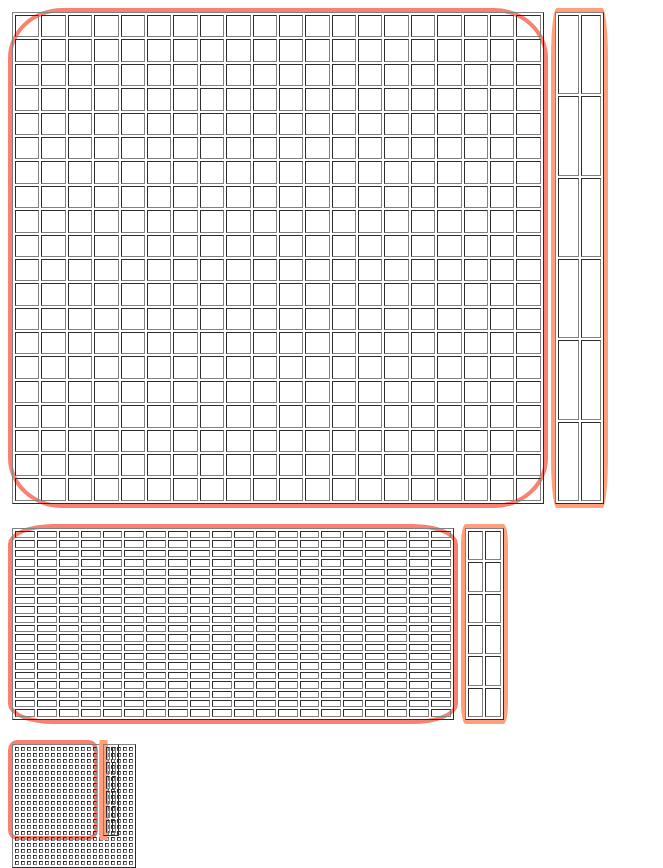
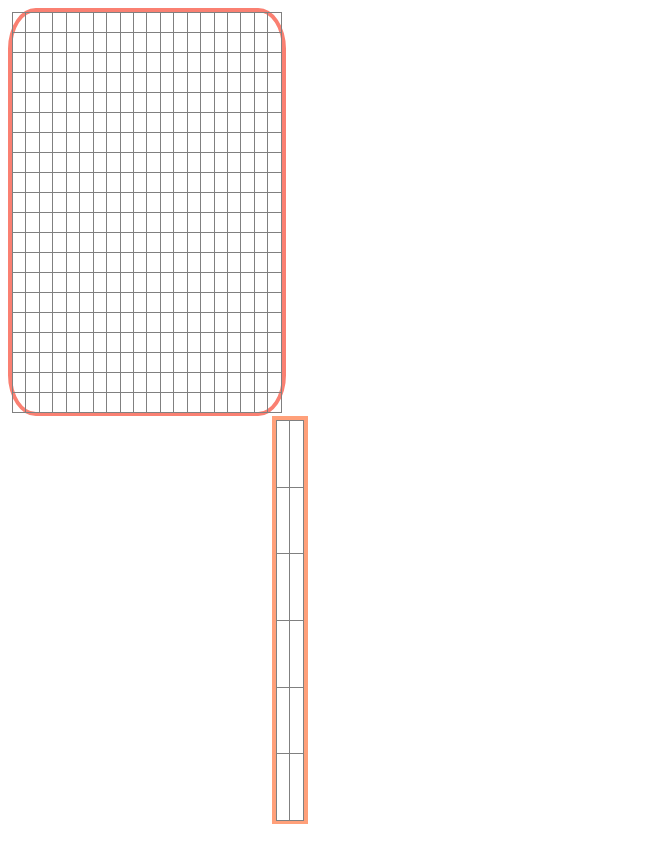
Before and after one commit to aliciapr/grid, a plain HTML site: page index.html in a window 1280 px wide. Shown: the whole page, without its empty margins (0-663 px from the left). After the commit the page ends 824 px from the top, so only its background shows below. Drawn offline with Linux system fonts and the light colour scheme.

Commit message:
Current version with errors in Palette

```diff
--- a/index.html
+++ b/index.html
@@ -11,7 +11,7 @@
 </head>
 
 <body>
-	<div id="mainContainer" class="main" style="height: 500; width: 600"></div>
+	<div id="mainContainer" class="main" style="height: 400; width: 300"></div>
 	<p></p>
 	<div id="secondMainContainer" class="main"
 		style="height: 200; width: 500"></div>
--- a/src/main.js
+++ b/src/main.js
@@ -3,10 +3,9 @@ $(document).ready(function() {
 	// var containerName = "mainContainer"; createMainContainer(containerName);
 
 	// $(".main").css('border', '2px solid blue');
-
 	$('#mainContainer').coloredGrid();
 
-	$('#secondMainContainer').coloredGrid();
-	$('#thirdMainContainer').coloredGrid();
+	// $('#secondMainContainer').coloredGrid();
+	// $('#thirdMainContainer').coloredGrid();
 
 });
--- a/src/plugins.js
+++ b/src/plugins.js
@@ -4,25 +4,33 @@
 		var mainHeight = this.height();
 		var mainWidth = this.width();
 
-		this.createGrid(mainHeight, mainWidth);
+		this.createCanvas(mainHeight, mainWidth);
 		this.createPalette(mainHeight, mainWidth);
+
 		return this;
 	};
 })(jQuery);
 
 (function($) {
-	$.fn.createGrid = function(height, width) {
+	$.fn.createCanvas = function(height, width) {
 
 		var firstDiv = jQuery('<div/>', {
 			id : 'firstDiv'
 		}).appendTo(this);
+		var borderWidth = parseFloat(this.css("border-top-width"))
+				+ parseFloat(this.css("border-bottom-width"));
+		var borderHeight = parseFloat(this.css("border-left-width"))
+				+ parseFloat(this.css("border-right-width"));
+		var fWidth = (width * 0.9) - borderWidth; // (width * 0.9) - 8 //4px
+		// per border, therefore 8
+		var fHeight = height - borderHeight; // height - 8;
 		firstDiv.css({
+			// 'display' : 'table',
 			'border' : '4px solid salmon',
 			'float' : 'left',
 			'border-radius' : '10%',
-			'width' : (width * 0.9) - 8, // 4px per border, therefore 8
-			'height' : height - 8
-		// same with height, to enclose the child in the parent
+			'width' : fWidth,
+			'height' : fHeight
 		});
 
 		var tableName = "myTable_" + this.attr('id');
@@ -30,11 +38,32 @@
 				+ ' border="1" "><tbody></tbody><table>');
 		tableName = '#' + tableName;
 		$(tableName).css({
-			'height' : '100%',
+			// ,'table-layout' : 'fixed'
+			// 'height' : '100%',
+			'border-collapse' : 'collapse',
 			'width' : '100%'
 		});
-		firstDiv.createTable($(tableName), 20, 20);
 
+		firstDiv.createTable($(tableName), 20, 20, fHeight);
+
+		return this;
+	};
+})(jQuery);
+(function($) {
+	$.fn.createTable = function(tbody, rows, cols, totalHeight) {
+		var r, c, trow;
+		var aux = totalHeight / rows;
+		for (r = 0; r < rows; r++) {
+			trow = $("<tr>");
+			for (c = 0; c < cols; c++) {
+				// $("<td>").text("Cell " + r + "," + c).data("col",
+				// c).appendTo(trow);
+				$("<td>").data("col", c).height(aux).appendTo(trow);// .css('height',
+				// aux)
+			}
+			trow.appendTo(tbody);
+		}
+		// $("tr:odd").css('background', '#ccc');
 		return this;
 	};
 })(jQuery);
@@ -46,45 +75,34 @@
 			id : 'secondDiv'
 		}).appendTo(this);
 		var secondWidth = width * 0.1;
-		var margin = secondWidth * 0.05;
-		var rest = secondWidth - margin;
+		var leftMargin = secondWidth * 0.05; // gap of 5% of the containing
+		// div's width
+		var rest = secondWidth - leftMargin;
+		// - parseFloat($('#firstDiv').css("border-right-width"));
+		var borderWidth = parseFloat(this.css("border-top-width"))
+				+ parseFloat(this.css("border-bottom-width"));
+		var borderHeight = parseFloat(this.css("border-left-width"))
+				+ parseFloat(this.css("border-right-width"));
+		var sHeight = height - borderHeight;
 		secondDiv.css({
 			'float' : 'right',
-			'margin-left' : margin,
-			'border-radius' : '10%',
+			'margin-left' : leftMargin,
+			// 'border-radius' : '10%',
 			'border' : '4px solid lightsalmon',
-			'width' : rest - 8,
-			'height' : height - 8
+			'width' : rest - borderWidth,
+			'height' : sHeight
 		});
 
-		// ++++++++++++++++++++++++++++++++++++++++++++++++++++++++++++++++++++++++++++
 		var tableName = "my2ndTable_" + this.attr('id');
 		secondDiv.append('<table id="' + tableName + '"'
 				+ ' border="1" "><tbody></tbody><table>');
 		tableName = '#' + tableName;
 		$(tableName).css({
-			'height' : '100%',
+			'border-collapse' : 'collapse',
 			'width' : '100%'
 		});
-		secondDiv.createTable($(tableName), 6, 2);
+		secondDiv.createTable($(tableName), 6, 2, sHeight);
 
 		return this;
 	};
 })(jQuery);
-
-(function($) {
-	$.fn.createTable = function(tbody, rows, cols) {
-		var cellText;
-
-		for ( var r = 0; r < rows; r++) {
-			var trow = $("<tr>");
-			for ( var c = 0; c < cols; c++) {
-				// cellText = "Cell " + r + "." + c;
-				$("<td>").text(cellText).data("col", c).appendTo(trow);
-			}
-			trow.appendTo(tbody);
-		}
-		// $("tr:odd").css('background', '#ccc');
-		return this;
-	};
-})(jQuery);
```
